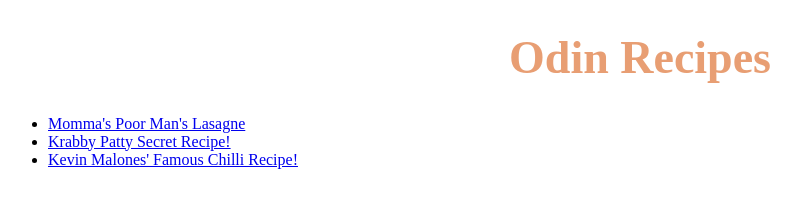
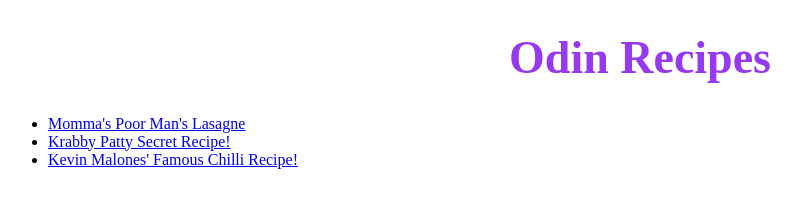
Before and after one commit to RESPEKMA-AUTHORITAH/odin-recipes, a plain HTML site: page index.html in a window 1280 px wide. Shown: the whole page, without its empty margins (0-801 px from the left). Drawn offline with Linux system fonts and the light colour scheme.

Commit message:
font colour change heading

```diff
--- a/styles.css
+++ b/styles.css
@@ -10,7 +10,7 @@ p {
 }
 
 h1 {
-    color: rgba(214, 81, 4, 0.555);
+    color: rgb(151, 57, 238);
     font-size: 46px;
     text-align: center;
 }
```
